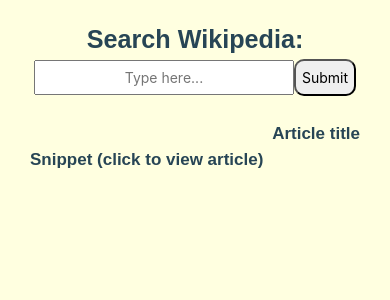
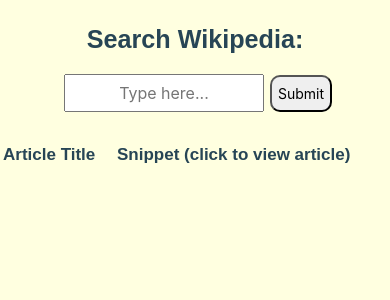
Before and after one commit to jenlky/react-wikipedia, a React (Create React App) app: page / in a window 390 px wide. Shown: the top 300 px of the page. Built offline with nearby package versions, Linux system fonts and the light colour scheme.

Commit message:
first prototype

```diff
--- a/src/components/article_list.jsx
+++ b/src/components/article_list.jsx
@@ -3,11 +3,15 @@
 
 const ArticleList = ({dataArray}) => {
   return (
-    <div className="container container--spacing container--font">
-      <div>
-        <span className="col-md-2 article__title text">Article title</span>
-        <span className="col-md-10 text">Snippet (click to view article)</span>
-      </div>
+    <div className="container container--margin--top container--font">
+      <table className="header__table--margin--btm">
+        <thead>
+          <tr>
+            <th className="text article__title">Article Title</th>
+            <th className="text snippet">Snippet (click to view article)</th>
+          </tr>
+        </thead>
+      </table>
       <ArticleRow dataArray={dataArray} />
     </div>
   );
--- a/src/components/article_row.jsx
+++ b/src/components/article_row.jsx
@@ -1,23 +1,23 @@
 import React from "react";
 
 const ArticleRow = ({dataArray}) => {
-  console.log(dataArray);
-
   const dataRow = dataArray.map(row => {
     return (
-      <li key={row.title}>
-        <p className="title col-md-2">{row.title}</p>
-        <div className="content__div col-md-10">
+      <tr key={row.title}>
+        <td className="title">{row.title}</td>
+        <td className="content__div">
           <a href={row.link} className="content">{row.content}</a>
-        </div>
-      </li>
+        </td>
+      </tr>
     );
   });
 
   return (
-    <ul className="container">
-      {dataRow}
-    </ul>
+    <table>
+      <tbody>
+        {dataRow}
+      </tbody>
+    </table>
   );
 }
 
--- a/src/index.css
+++ b/src/index.css
@@ -19,50 +19,83 @@
 
 .search__bar {
   text-align: center;
+  width: 26rem;
   padding: 0.5rem;
-  width: 26rem; }
+  margin: 1.5rem 0.6rem;
+  font-size: 1.6rem; }
 
 .search__btn {
   padding: 0.6rem;
   border-radius: 1rem; }
 
-.container--spacing {
-  margin-top: 2.5rem; }
+.container--margin--top {
+  margin-top: 2rem; }
 
 .container--font {
   font-size: 1.7rem; }
 
-.article__title {
-  text-align: right; }
+.header__table--margin--btm {
+  margin-bottom: 1rem; }
 
 .text {
-  display: inline-block;
   color: #274555;
   font: 700 1em sans-serif; }
 
-ul li {
-  display: flex;
-  list-style-type: none;
-  margin: 1px 0 1px 0; }
+.article__title {
+  text-align: right;
+  width: 15.4rem;
+  padding-right: 0.8rem; }
 
-ul .title {
+.snippet {
+  padding-left: 1.5rem; }
+
+table {
+  border-collapse: separate;
+  border-spacing: 2px;
+  border-color: grey; }
+  table .title {
     background: #F4F4E9;
     color: #32343B;
-  margin: 0 1px 0 0;
     text-align: right;
-  align-self: center;
-  flex: 1 0 auto; }
-
-ul .content__div {
-  padding: 0; }
-
-ul .content {
-  display: inline-block;
+    width: 15.4rem;
+    padding-right: 1rem;
+    font: 500 2.1rem "Garamond", serif;
+    border: 1px solid rgba(39, 41, 50, 0.1); }
+  table .content {
+    display: block;
     background: #32343B;
     color: #F4F4E9;
     text-decoration: none;
-  padding: 10px 15px 10px 15px; }
-  ul .content :hover {
+    padding: 1rem 1.5rem; }
+    table .content :hover {
       text-decoration: none;
       color: #F4F4E9;
       opacity: 0.9; }
+
+@media (max-width: 550px) {
+  table .title {
+    padding-left: 0.4rem;
+    padding-right: 0.4rem;
+    width: auto; }
+  .container {
+    padding: 0; }
+  .container--margin--top {
+    margin-top: 1.5rem; }
+  .article__title {
+    width: 9.8rem;
+    padding-right: 0.4rem;
+    text-align: inherit; }
+  .search__bar {
+    width: 20rem; } }
+
+@media (max-width: 376px) {
+  .title {
+    position: absolute;
+    margin-top: -2.8rem;
+    margin-left: 2px; }
+  .container--margin--top {
+    margin-top: 1rem; }
+  .header__table--margin--btm {
+    margin-bottom: 2.9rem; }
+  tbody tr:not(:last-child) .content__div {
+    padding-bottom: 4rem; } }
--- a/src/sass/style.scss
+++ b/src/sass/style.scss
@@ -27,8 +27,10 @@
 
 .search__bar {
   text-align: center;
+  width: 26rem;
   padding: 0.5rem;
-  width: 26rem;
+  margin: 1.5rem 0.6rem;
+  font-size: 1.6rem;
 }
 
 .search__btn {
@@ -36,51 +38,58 @@
   border-radius: 1rem;
 }
 
-.container--spacing {
-  margin-top: 2.5rem;
+.container--margin--top {
+  margin-top: 2rem;
 }
 
 .container--font {
   font-size: 1.7rem;
 }
 
-.article__title {
-  // display: inline-block;
-  text-align: right;
+.header__table--margin--btm {
+  margin-bottom: 1rem;
 }
 
 .text {
-  display: inline-block;
   color: $all-title-color;
   font: 700 1em sans-serif;
 }
 
-ul {
-  li {
-    display: flex;
-    list-style-type: none;
-    margin: 1px 0 1px 0;
-  }
+.article__title {
+  text-align: right;
+  width: 15.4rem;
+  padding-right: 0.8rem;
+}
+
+.snippet {
+  padding-left: 1.5rem;
+}
+
+table {
+  border-collapse: separate;
+  border-spacing: 2px;
+  border-color: grey;
 
   .title {
     background: $title-bg;
     color: $content-bg;
-    margin: 0 1px 0 0;
     text-align: right;
-    align-self: center;
-    flex: 1 0 auto;
+    width: 15.4rem;
+    padding-right: 1rem;
+    font: 500 2.1rem "Garamond", serif;
+    border: 1px solid rgba(39, 41, 50, 0.1);
   }
 
   .content__div {
-    padding: 0;
+    //border: 1px solid rgba(250, 250, 250, 0.1);
   }
 
   .content {
-    display: inline-block;
+    display: block;
     background: $content-bg;
     color: $title-bg;
     text-decoration: none;
-    padding: 10px 15px 10px 15px;
+    padding: 1rem 1.5rem;
 
     :hover {
       text-decoration: none;
@@ -89,3 +98,49 @@
     }
   }
 }
+
+@media (max-width: 550px) {
+  table .title {
+    padding-left: 0.4rem;
+    padding-right: 0.4rem;
+    width: auto;
+  }
+
+  .container {
+    padding: 0;
+  }
+
+  .container--margin--top {
+    margin-top: 1.5rem;
+  }
+
+  .article__title {
+    width: 9.8rem;
+    padding-right: 0.4rem;
+    text-align: inherit;
+  }
+
+  .search__bar {
+    width: 20rem;
+  }
+}
+
+@media (max-width: 376px) {
+  .title {
+    position: absolute;
+    margin-top: -2.8rem;
+    margin-left: 2px;
+  }
+
+  .container--margin--top {
+    margin-top: 1rem;
+  }
+
+  .header__table--margin--btm {
+    margin-bottom: 2.9rem;
+  }
+
+  tbody tr:not(:last-child) .content__div {
+    padding-bottom: 4rem;
+  }
+}
```
Lines whose indentation alone changed are shown as unchanged.
